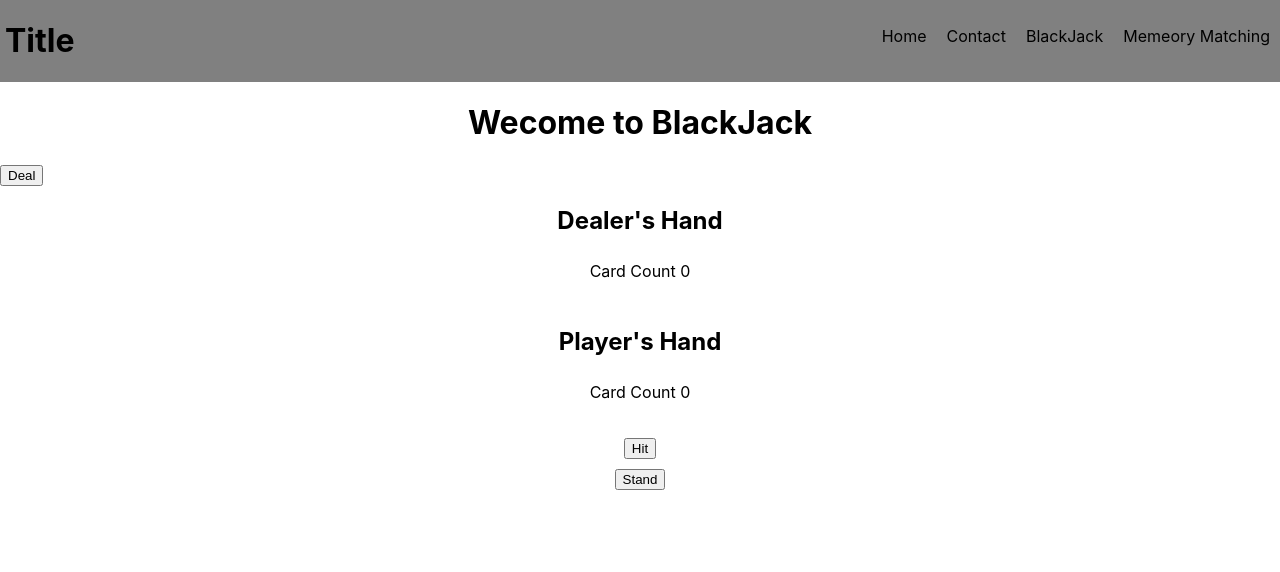
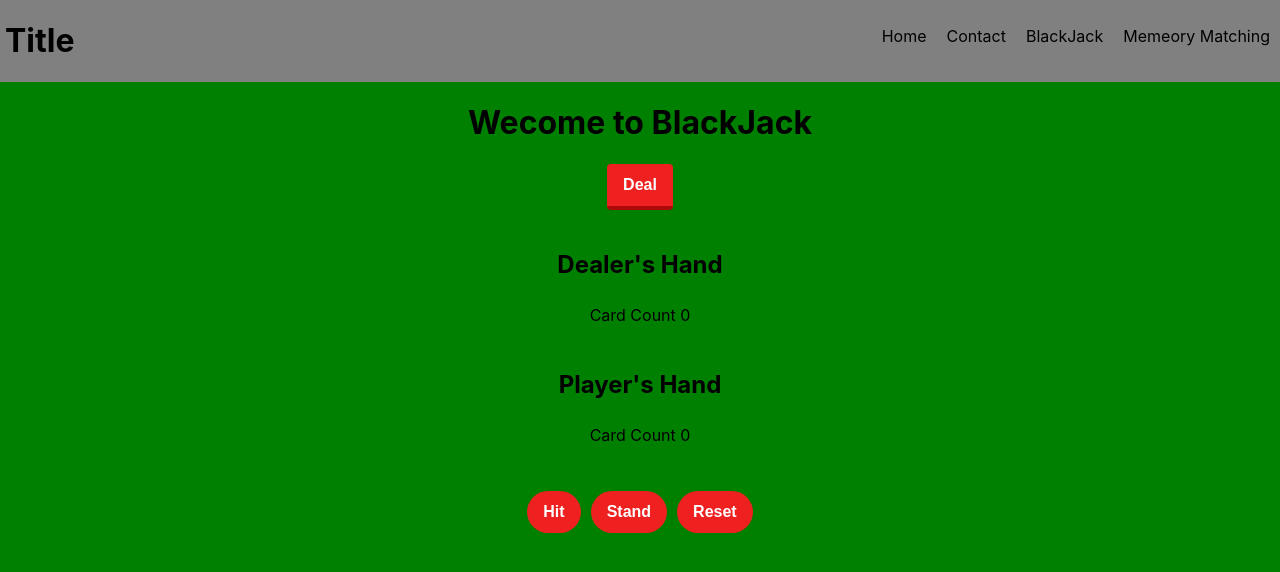
Before and after one commit to meganclapinski25/BlackJack, a React (Create React App) app: page /#/blackjack in a window 1280 px wide. Shown: the top 572 px of the page. Built offline with nearby package versions, Linux system fonts and the light colour scheme.

Commit message:
almost done

```diff
--- a/package.json
+++ b/package.json
@@ -12,7 +12,9 @@
     "@testing-library/jest-dom": "^5.17.0",
     "@testing-library/react": "^13.4.0",
     "@testing-library/user-event": "^13.5.0",
+    "bootstrap": "^5.3.3",
     "react": "^18.3.1",
+    "react-bootstrap": "^2.10.2",
     "react-dom": "^18.3.1",
     "react-router-dom": "^6.23.0",
     "react-scripts": "5.0.1",
--- a/src/BlackJack.css
+++ b/src/BlackJack.css
@@ -1,9 +1,83 @@
+body{
+  background-color: green;
+}
 h1{
     text-align: center;
 }
 button{
     align-items: center;
 }
+.deal-button-contain{
+  display: flex;
+  justify-content: center;
+}
+
+.deal-button{
+  display: flex;
+  justify-content: center;
+  outline: 0;
+  border: 0;
+  cursor: pointer;
+  background-color: #ee2020;
+  border-radius: 4px;
+  padding: 8px 16px;
+  font-size: 16px;
+  border-bottom: 4px solid #ac0a0a;
+  font-weight: 700;
+  color: white;
+  line-height: 26px;
+
+
+}
+.hit-stand-buttons{
+  display: flex;
+  justify-content: center;
+  padding: 10px;
+  gap: 10px;
+
+}
+.hit-button{
+  display: inline-block;
+  outline: 0;
+  border: 0;
+  cursor: pointer;
+  background-color: #ee2020;
+  border-radius: 50px;
+  padding: 8px 16px;
+  font-size: 16px;
+  font-weight: 700;
+  color: white;
+  line-height: 26px;
+}
+
+.stand-button{
+  display: inline-block;
+  outline: 0;
+  border: 0;
+  cursor: pointer;
+  background-color: #ee2020;
+  border-radius: 50px;
+  padding: 8px 16px;
+  font-size: 16px;
+  font-weight: 700;
+  color: white;
+  line-height: 26px;
+}
+
+.reset-button{
+  display: inline-block;
+  outline: 0;
+  border: 0;
+  cursor: pointer;
+  background-color: #ee2020;
+  border-radius: 50px;
+  padding: 8px 16px;
+  font-size: 16px;
+  font-weight: 700;
+  color: white;
+  line-height: 26px;
+}
+
 
 .dealer-hand,
 .player-hand {
@@ -36,3 +110,7 @@ button{
   width: 100px;
   height: auto;
 }
+
+.alert{
+  text-align: center;
+}
--- a/src/BlackJack.js
+++ b/src/BlackJack.js
@@ -1,12 +1,13 @@
 import React, {useState, useEffect} from 'react';
 import './BlackJack.css'
+import Alert from 'react-bootstrap/Alert';
 import Header from './Header';
 
 const BlackJack = () =>{
     const [deck, setDeck] = useState([]);
     const [dealerHand, setDealerHand] = useState([]);
     const [playerHand, setPlayerHand] = useState([]);
-
+    const [gameMessage, setGameMessage] = useState('');
 
     const cardValues = {
         '2': 2, '3': 3, '4': 4, '5': 5, '6': 6, '7': 7, '8': 8, '9': 9, '10': 10,
@@ -38,7 +39,9 @@ const BlackJack = () =>{
 
             for(const card of temp){
                 score += cardValues[card.value];
+
             }
+
 
             return score
         };
@@ -48,17 +51,87 @@ const BlackJack = () =>{
             const newPlayerHand = [newDeck.pop(), newDeck.pop()];
             const dealerScore = score(newDealerHand);
             const playerScore = score(newPlayerHand);
+
             setDeck(newDeck);
             setDealerHand(newDealerHand);
             setPlayerHand(newPlayerHand);
           };
+
+          const reset = () => {
+            const newDeck = shuffle();
+            const newDealerHand = [newDeck.pop(), newDeck.pop()];
+            const newPlayerHand = [newDeck.pop(), newDeck.pop()];
+            setDealerHand([]);
+            setPlayerHand([]);
+            setDeck(createDeck());
+            setGameMessage( " ");
+
+        }
+
+
+
+
+
+
+
+
 
         const hit = () => {
             const newDeck = [...deck];
             const newPlayerHand = [...playerHand, newDeck.pop()];
             setDeck(newDeck);
             setPlayerHand(newPlayerHand);
+
+
         };
+        const stand = () => {
+            let newDealerHand = [...dealerHand];
+
+            while (score(newDealerHand) < 17) {
+                const newDeck = [...deck];
+                const newCard = newDeck.pop();
+                newDealerHand.push(newCard);
+                setDeck(newDeck);
+              }
+
+              setDealerHand(newDealerHand);
+
+
+
+            const dealerScore = score(newDealerHand);
+            const playerScore = score(playerHand);
+
+
+            if (dealerScore > playerScore) {
+                console.log("Dealer wins");
+                console.log(dealerScore)
+                console.log(playerScore)
+                setGameMessage('Dealer Wins!')
+            } else if (playerScore > dealerScore) {
+                console.log("Player wins");
+                console.log(dealerScore)
+                console.log(playerScore)
+                setGameMessage('Player Wins!')
+            } else {
+                console.log("You Tied");
+                console.log(dealerScore)
+                console.log(playerScore)
+                setGameMessage('Tie!')
+            }
+        };
+
+
+         useEffect(() => {
+            const playerScore = score(playerHand);
+            const dealerScore = score(dealerHand);
+            if (playerScore > 21) {
+                setGameMessage('Player Busts Dealer Wins!');
+
+            } if (dealerScore > 21){
+                setGameMessage ('Dealer Busts Player Wins!')
+
+            }
+         },[dealerHand, playerHand]);
 
 
 
@@ -70,9 +143,14 @@ const BlackJack = () =>{
 
             <div>
                     <Header/>
+                <div >
                         <h1>Wecome to BlackJack</h1>
-
-                <button onClick={dealCards}>Deal</button>
+                        <div className='deal-button-contain'>
+                        <button className='deal-button' onClick={dealCards}>Deal</button>
+                        </div>
+                        <div className='alert'>
+                           <h2>{gameMessage} </h2>
+                        </div>
                         <div className="dealer-hand">
                             <h2>Dealer's Hand</h2>
                             <p>Card Count {score(dealerHand)}</p>
@@ -91,9 +169,12 @@ const BlackJack = () =>{
                                 <img key={index} src={`${process.env.PUBLIC_URL}/cards/${card.imageUrl}`} alt={`${card.value}-${card.suit}`} />
                                 ))}
                             </div>
-                    <button onClick={hit}>Hit</button>
-                    <button>Stand</button>
-
+                            <div className='hit-stand-buttons'>
+                            <button className = "hit-button" onClick={hit}>Hit</button>
+                            <button className='stand-button' onClick = {stand}>Stand</button>
+                            <button className='reset-button' onClick={reset}>Reset</button>
+                            </div>
+                        </div>
 
                 </div>
             </div>
```
Also changed, not shown: 1 other file (tests, documents, lock files or other folders). Lines whose indentation alone changed are shown as unchanged.
